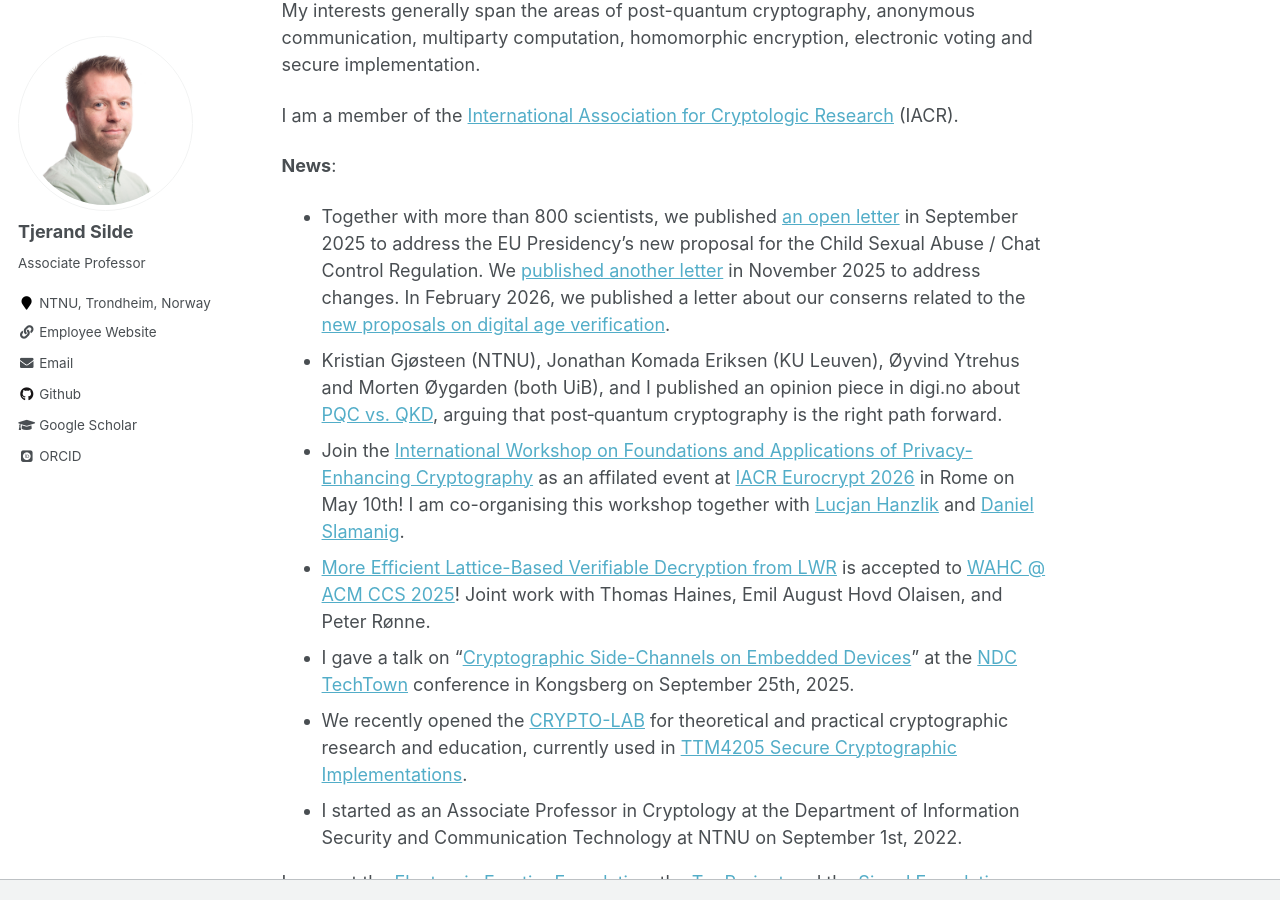
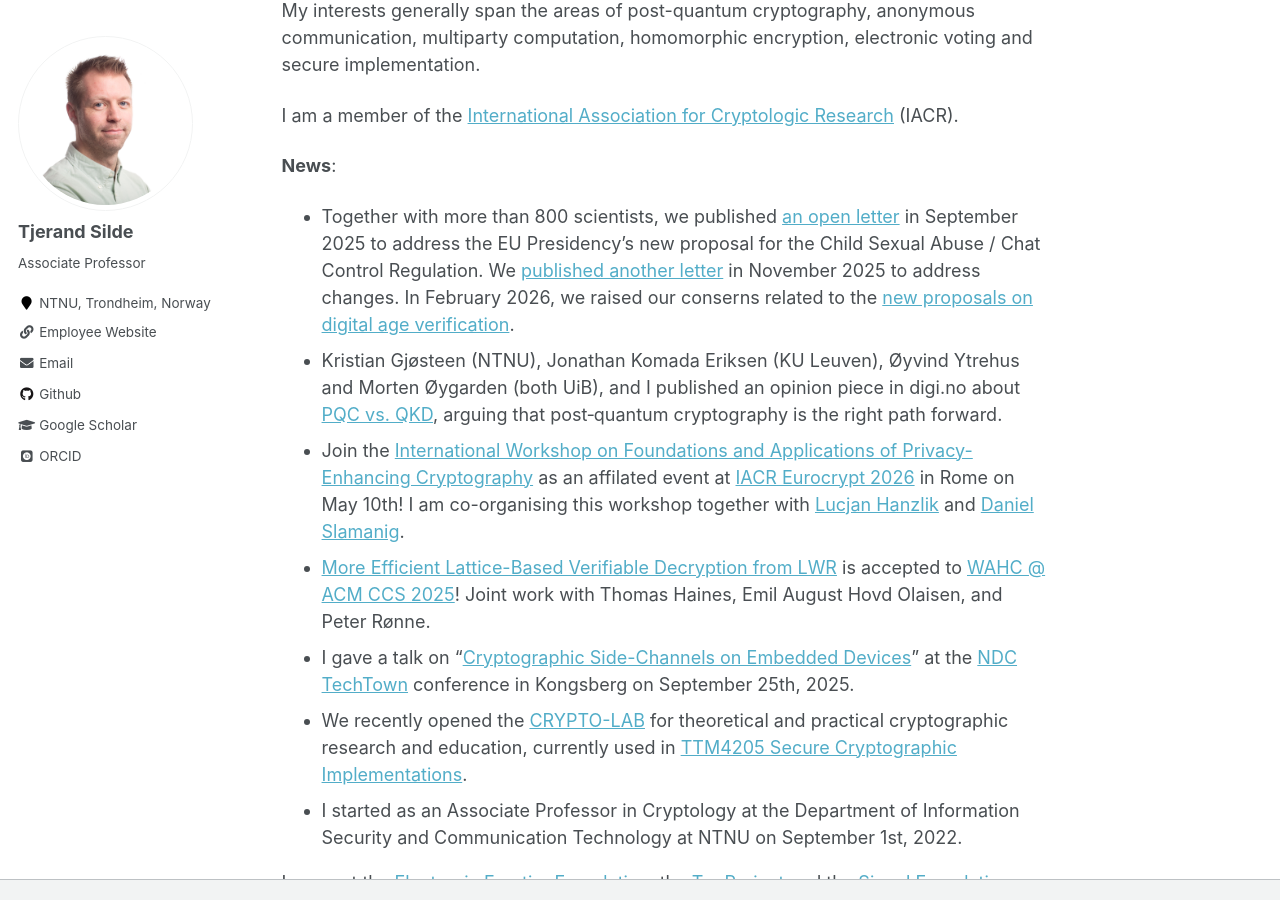
Before and after one commit to tjesi/tjesi.github.io, a Jekyll site: the page built from _pages/about.md, in a window 1280 px wide and 900 px high, scrolled down 557 px. Built offline with Jekyll 4.4.1, drawn with Linux system fonts in a browser that asks for light colours; some web fonts are replaced.

Commit message:
Update about.md

```diff
--- a/_pages/about.md
+++ b/_pages/about.md
@@ -22,7 +22,7 @@ I am a member of the [International Association for Cryptologic Research](https:
 
 **News**:
 
-- Together with more than 800 scientists, we published [an open letter](https://csa-scientist-open-letter.org/Sep2025) in September 2025 to address the EU Presidency’s new proposal for the Child Sexual Abuse / Chat Control Regulation. We [published another letter](https://csa-scientist-open-letter.org/Nov2025) in November 2025 to address changes. In February 2026, we published a letter about our conserns related to the [new proposals on digital age verification](https://csa-scientist-open-letter.org/ageverif-Feb2026).
+- Together with more than 800 scientists, we published [an open letter](https://csa-scientist-open-letter.org/Sep2025) in September 2025 to address the EU Presidency’s new proposal for the Child Sexual Abuse / Chat Control Regulation. We [published another letter](https://csa-scientist-open-letter.org/Nov2025) in November 2025 to address changes. In February 2026, we raised our conserns related to the [new proposals on digital age verification](https://csa-scientist-open-letter.org/ageverif-Feb2026).
 - Kristian Gjøsteen (NTNU), Jonathan Komada Eriksen (KU Leuven), Øyvind Ytrehus and Morten Øygarden (both UiB), and I published an opinion piece in digi.no about [PQC vs. QKD](https://www.digi.no/artikler/debatt-spekulativ-kvanteteknologi-loser-ikke-sikkerhetsproblemene-vare/568500), arguing that post‑quantum cryptography is the right path forward.
 - Join the [International Workshop on Foundations and Applications of Privacy-Enhancing Cryptography](https://privcryptworkshop.github.io) as an affilated event at [IACR Eurocrypt 2026](https://eurocrypt.iacr.org/2026) in Rome on May 10th! I am co-organising this workshop together with [Lucjan Hanzlik](https://lucjanhanzlik.github.io) and [Daniel Slamanig](https://danielslamanig.info).
 - [More Efficient Lattice-Based Verifiable Decryption from LWR](https://dl.acm.org/doi/10.1145/3733811.3767315) is accepted to [WAHC @ ACM CCS 2025](https://homomorphicencryption.org/wahc-2025)! Joint work with Thomas Haines, Emil August Hovd Olaisen, and Peter Rønne.
```
